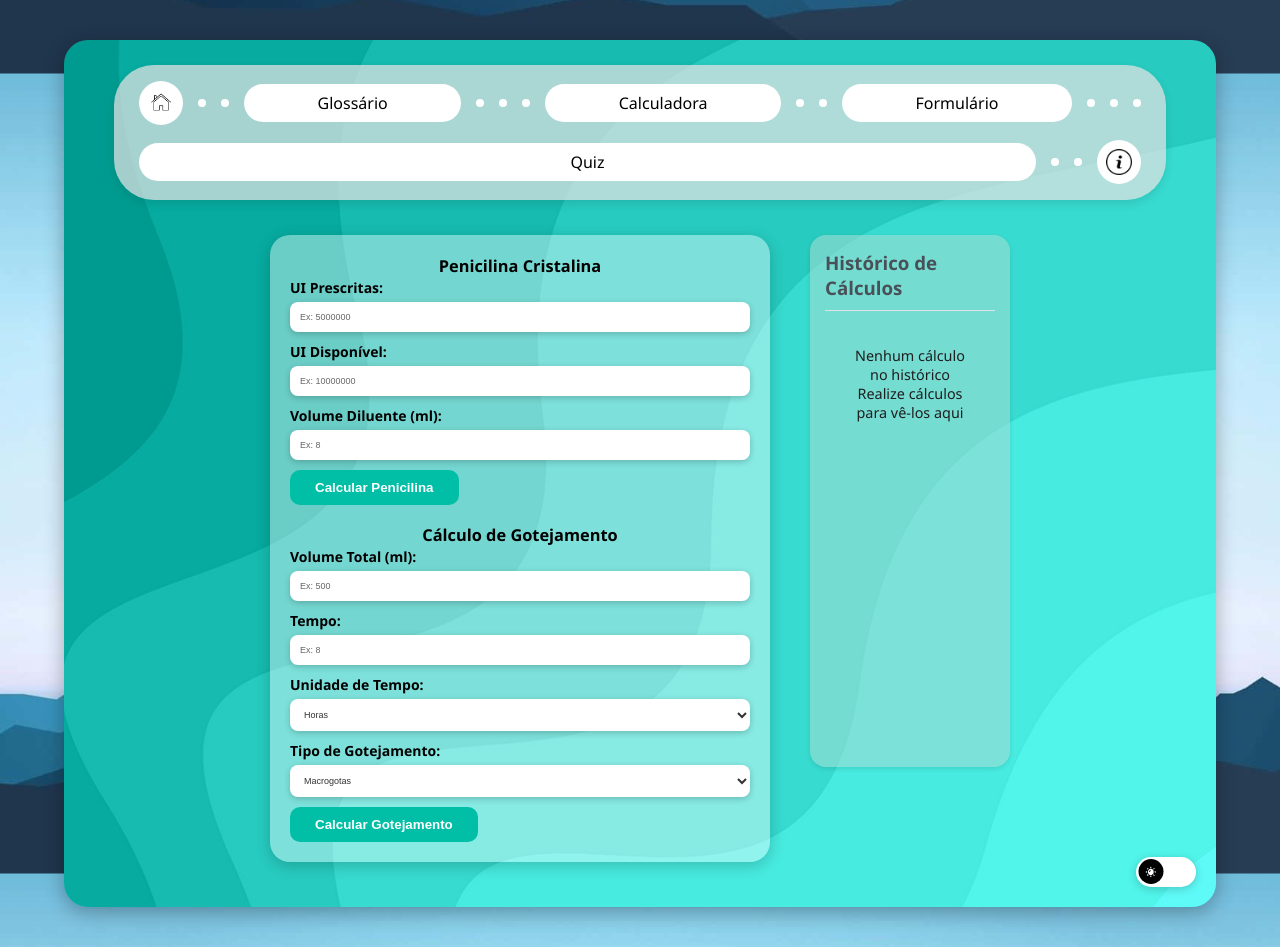
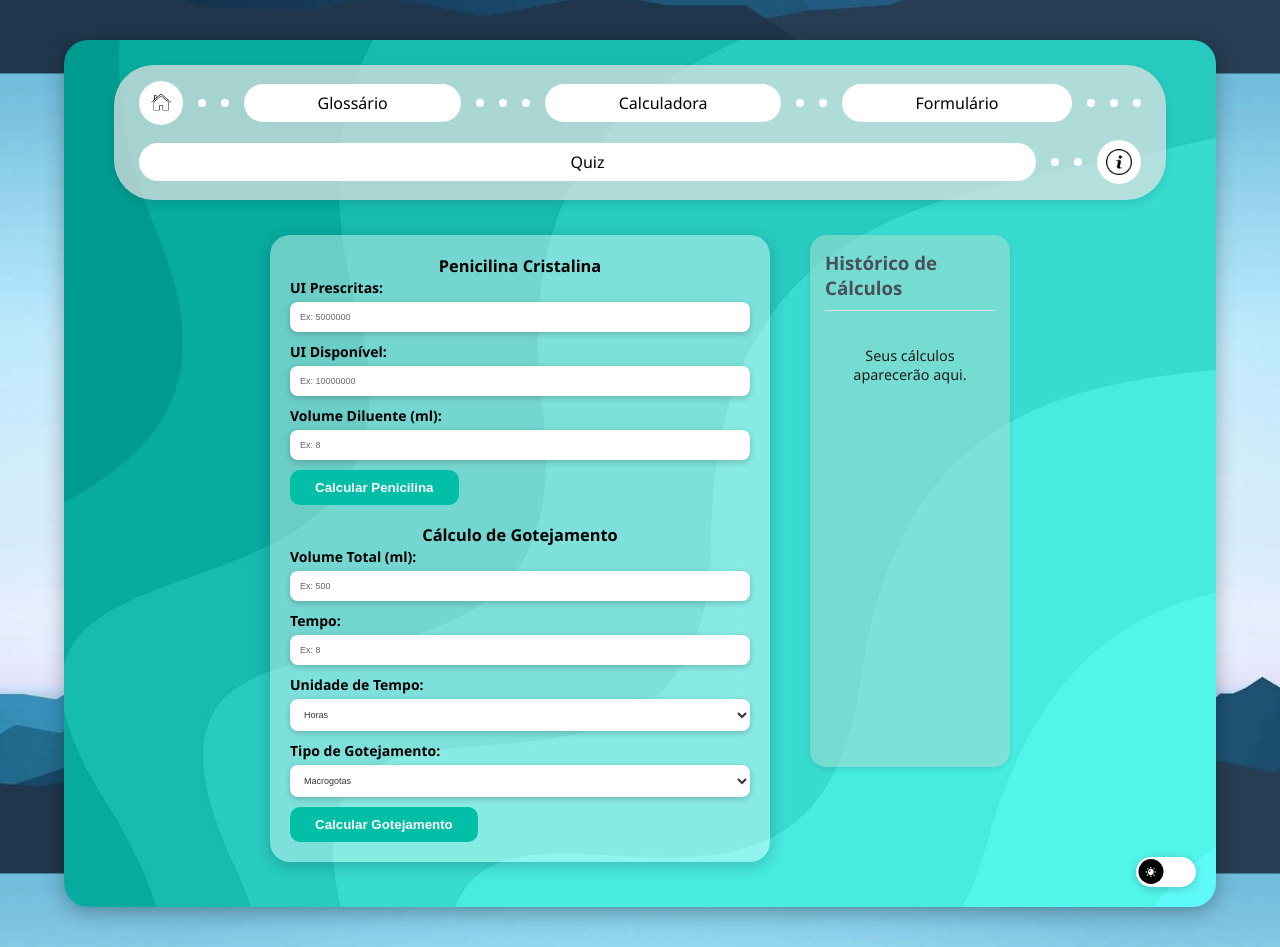
Before and after one commit to bmmbarra/nursingtools, a React (Create React App) app: page /calculo in a window 1280 px wide. Built offline with nearby package versions, Linux system fonts and the light colour scheme.

Commit message:
Update calc-index.js

```diff
--- a/src/pages/Calculo/calc-index.js
+++ b/src/pages/Calculo/calc-index.js
@@ -294,8 +294,8 @@ export default function Penicilina() {
                   ) : (
                       // Se o histórico estiver vazio, mostra uma mensagem amigável.
                       <div className="historico-vazio">
-                          <p>Nenhum cálculo no histórico</p>
-                          <p>Realize cálculos para vê-los aqui</p>
+                          <p>Seus cálculos aparecerão aqui.</p>
+
                       </div>
                   )}
               </div>
```
